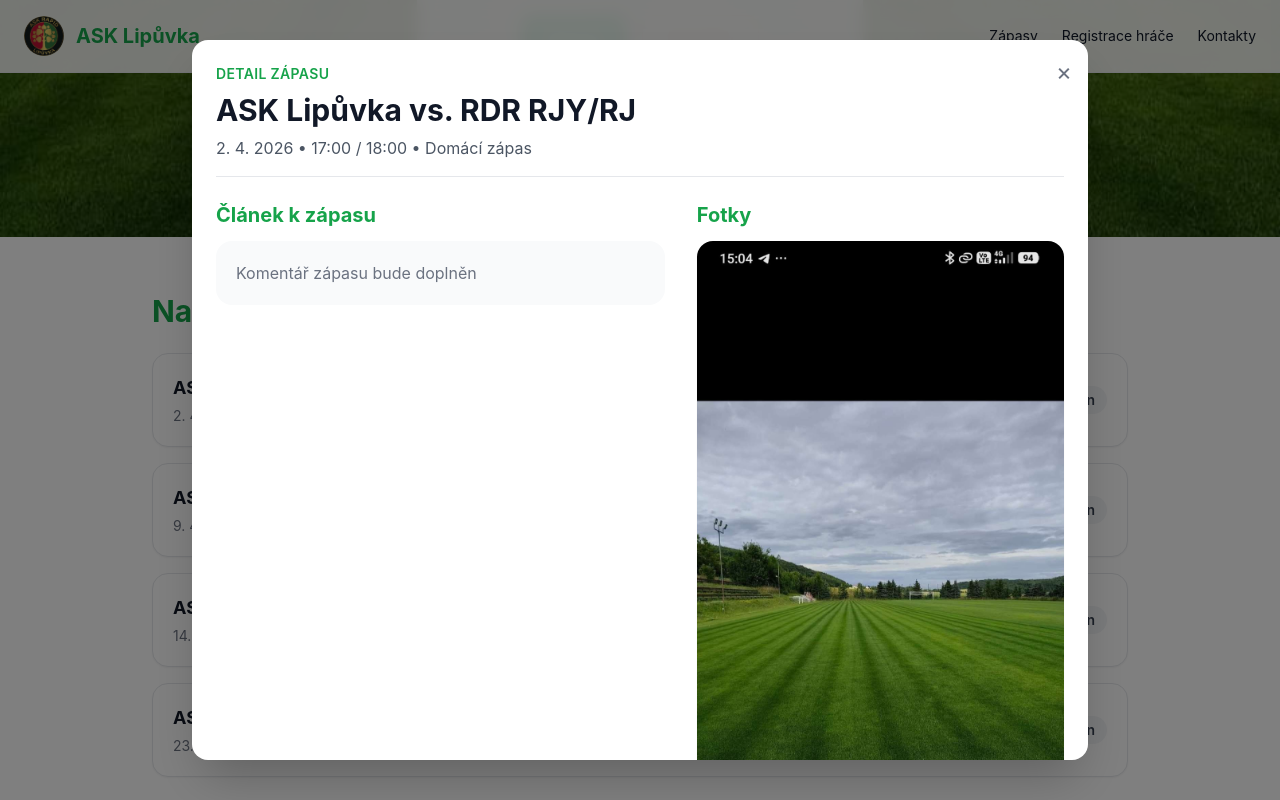
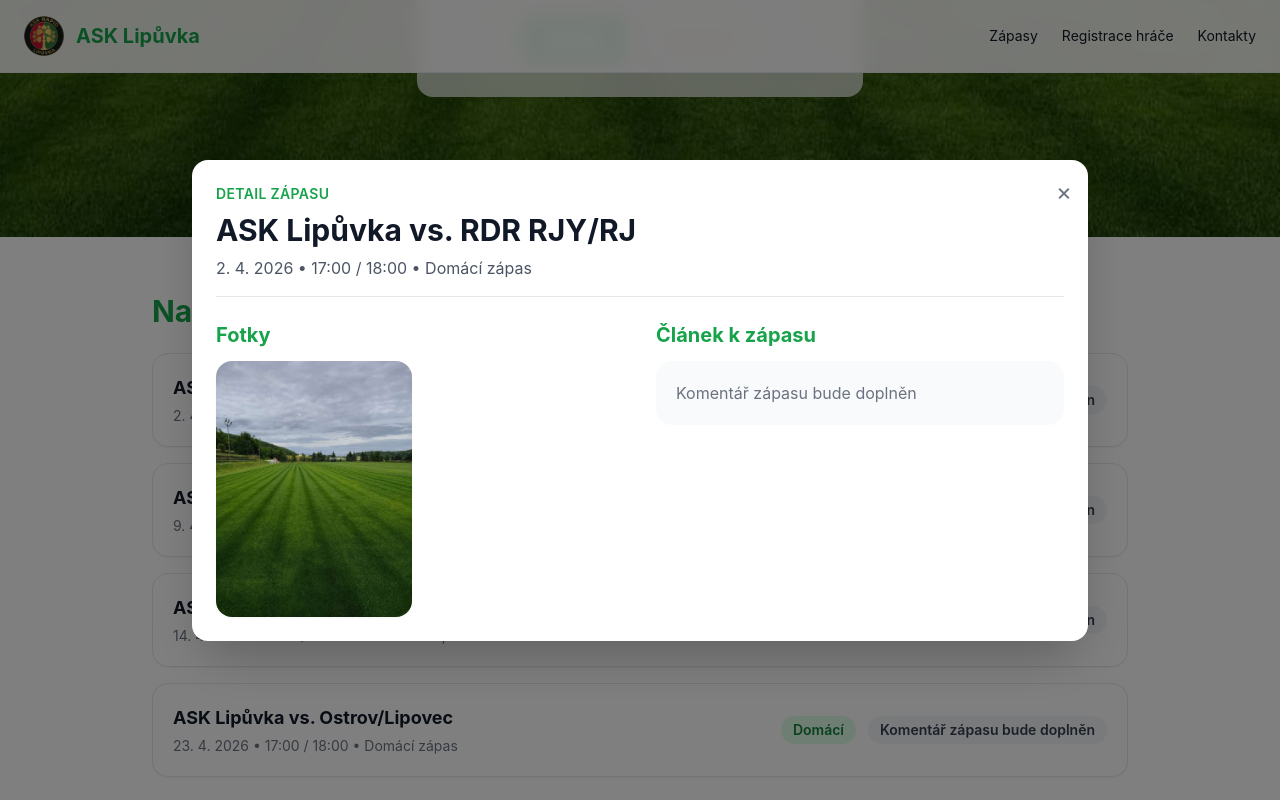
Before and after one commit to EpicKohus/ask-lipuvka-web, a React (Vite) app: page / in a window 1280 px wide. Both pictures are taken after a click on the button 640 px from the left and 876 px from the top of the page. Shown: the part 476-1276 px from the top of the page. Built offline with nearby package versions, Linux system fonts and the light colour scheme.

Commit message:
odebrani komentare u nadchazejicich zapasu

```diff
--- a/src/App.jsx
+++ b/src/App.jsx
@@ -17,7 +17,7 @@ export default function AskLipuvkaWeb() {
       result: '1. místo v turnaji',
       articleTitle: 'Halový turnaj Blansko',
       article: 'Naši nejmenší fotbalisté odehráli poslední halový turnaj zimní přípravy. Ve všech zápasech prokázali bojovnost a fotbalové srdce. Nakonec se  probojovali do finále, kdy rozhodujícím gólem Tobíka Hudce v posledních minutách vybojovali krásné první místo. Děkujeme hráčům  a v neposlední řadě rodičům za podporu.',
-      photos: ['/zapasy/blansko1.jpg', '/zapasy/blansko2.jpg'],
+      photos: [],
     },
     {
       date: '2. 4. 2026',
@@ -380,8 +380,26 @@ export default function AskLipuvkaWeb() {
             )}
             </div>
 
-            <div className="grid gap-8 lg:grid-cols-[1.1fr_0.9fr]">
-              <div className="order-2 lg:order-1">
+            <div className="grid gap-8 xl:grid-cols-2">
+              <div>
+                <h3 className="mb-3 text-xl font-bold text-green-600">Fotky</h3>
+                {selectedMatch.photos.length > 0 ? (
+                  <div className="grid grid-cols-1 gap-4 sm:grid-cols-2">
+                    {selectedMatch.photos.map((photo, index) => (
+                      <img
+                        key={`${photo}-${index}`}
+                        src={photo}
+                        alt={`Fotka k zápasu ${index + 1}`}
+                        className="h-64 w-full rounded-2xl object-cover shadow-sm"
+                      />
+                    ))}
+                  </div>
+                ) : (
+                  <div className="rounded-2xl bg-gray-50 p-5 text-gray-500">Fotky k zápasu budou doplněny.</div>
+                )}
+              </div>
+
+              <div>
                 <h3 className="mb-3 text-xl font-bold text-green-600">Článek k zápasu</h3>
                 <div className="rounded-2xl bg-gray-50 p-5">
                   {parseMatchDate(selectedMatch.date) < todayStart ? (
@@ -394,24 +412,6 @@ export default function AskLipuvkaWeb() {
                   )}
                 </div>
               </div>
-
-              <div className="order-1 lg:order-2">
-                <h3 className="mb-3 text-xl font-bold text-green-600">Fotky</h3>
-                {selectedMatch.photos.length > 0 ? (
-                  <div className="grid grid-cols-1 gap-4">
-                    {selectedMatch.photos.map((photo, index) => (
-                      <img
-                        key={`${photo}-${index}`}
-                        src={photo}
-                        alt={`Fotka k zápasu ${index + 1}`}
-                        className="min-h-[220px] w-full rounded-2xl object-cover shadow-sm"
-                      />
-                    ))}
-                  </div>
-                ) : (
-                  <div className="rounded-2xl bg-gray-50 p-5 text-gray-500">Fotky k zápasu budou doplněny.</div>
-                )}
-              </div>
             </div>
           </div>
         </div>
```
